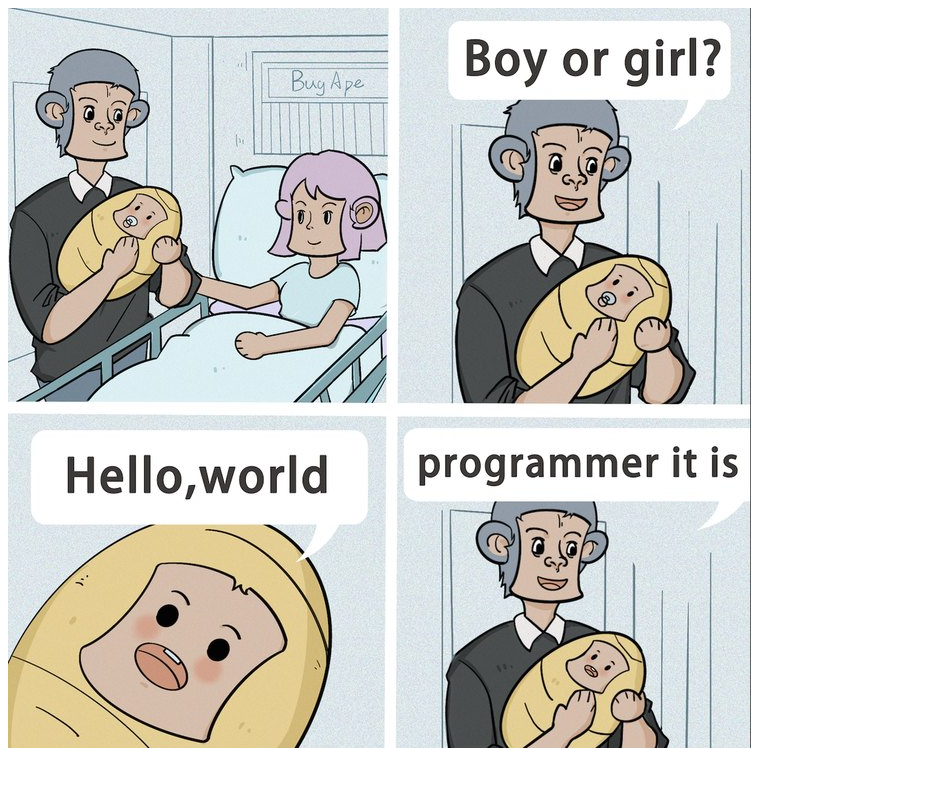
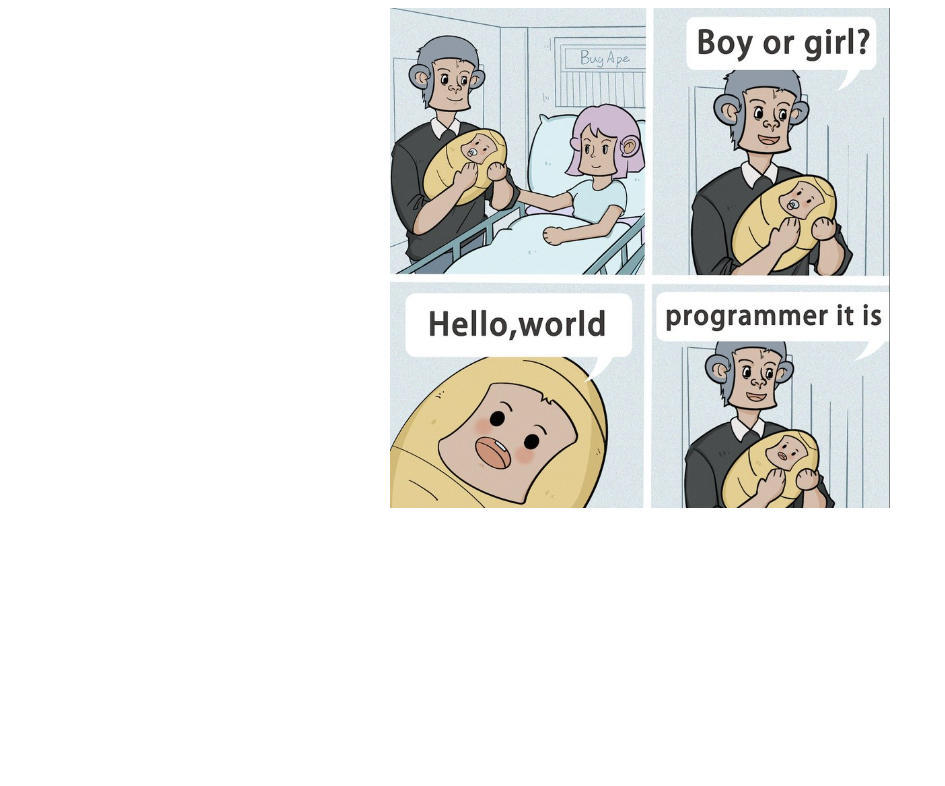
Before and after one commit to imanahmedoslo/startIt2023, a plain HTML site: page firstProjects/index.html in a window 1280 px wide. Shown: the whole page, without its empty margins (0-945 px from the left). Drawn offline with Linux system fonts and the light colour scheme.

Commit message:
resize image

```diff
--- a/firstProjects/index.html
+++ b/firstProjects/index.html
@@ -7,6 +7,17 @@
     <title>Document</title>
 </head>
 <body>
-   <img src="helloWorld.jpeg" alt="">
+   <img src="helloWorld.jpeg" alt="" class="reSize">
 </body>
 </html>
+<style>
+.reSize{
+height: 500px;
+width: 500px;
+    }
+    body{
+        display: flex;
+        align-items: center;
+        justify-content: center;
+    }
+</style>
```
